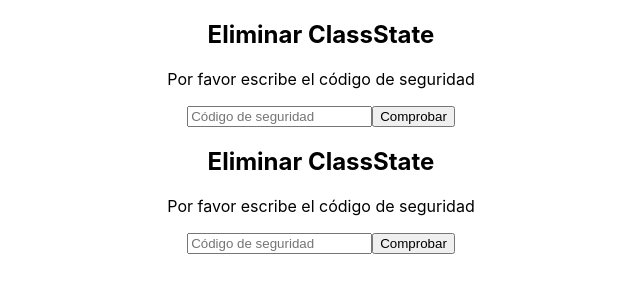
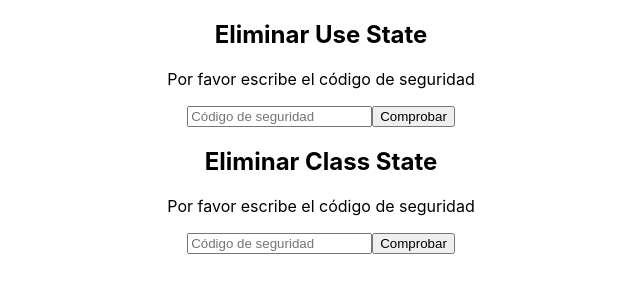
Before and after one commit to luisrivas123/seguridad-app, a React (Create React App) app: page / in a window 1280 px wide. Shown: the top 300 px of the page, without its empty margins (319-959 px from the left). Built offline with nearby package versions, Linux system fonts and the light colour scheme.

Commit message:
Manejo del estados con componentes de tipo función o clases

```diff
--- a/src/App.js
+++ b/src/App.js
@@ -6,8 +6,9 @@
 function App() {
   return (
     <div className="App">
-      <UseState />
-      <ClassState />
+      {/* Propiedade igual que atributos en html */}
+      <UseState name="Use State" />
+      <ClassState name="Class State" />
     </div>
   );
 }
--- a/src/ClassState.js
+++ b/src/ClassState.js
@@ -3,15 +3,40 @@
 // Componente creado con clases
 
 class ClassState extends React.Component {
+    // Manejo del estdo con clases
+    constructor(props){
+        // Función super para modificar "this" en una clase se llama desde el costructoa a "super"
+        // Se pasan las props a
+        super(props);
+        // Objeto con cada uno de los estados
+        this.state = {
+            // Estado de error para la prueba del código de seguridad
+            error: false,
+        };
+    }
+
     render() {
         return(
             <div>
-                <h2>Eliminar ClassState</h2>
+
+                <h2>Eliminar {this.props.name}</h2>
 
                 <p>Por favor escribe el código de seguridad</p>
 
+                {this.state.error && (
+                <p>Error: El código es incorrecto</p>
+                )}
+
                 <input placeholder="Código de seguridad"/>
-                <button>Comprobar</button>
+                <button
+                    // se utiliza la función "setSate" que viene del metodo "React.Compoent"
+                    // Se crea un evento en el boton y se le envia la función con el actualizador del estado
+                    // Se indica que estado actualizar enviando un objeto
+                    onClick={() =>
+                        // Actualizar el estado
+                        this.setState({ error: !this.state.error})
+                    }
+                >Comprobar</button>
             </div>
         );
     }
--- a/src/UseState.js
+++ b/src/UseState.js
@@ -1,16 +1,31 @@
 import React from "react";
 
 // creando componente usando funciones
+// Se definen las propiedades
+function UseState({ name }) {
+    // Se crea un estado de error
+    const [error, setError] = React.useState(false);
 
-function UseState() {
     return (
         <div>
-            <h2>Eliminar ClassState</h2>
+            {/* si el argumento es props usar props.name */}
+            <h2>Eliminar {name}</h2>
 
             <p>Por favor escribe el código de seguridad</p>
 
+            {/* Si error es verdadero renderiza */}
+
+            {error && (
+                <p>Error: El código es incorrecto</p>
+            )}
+
             <input placeholder="Código de seguridad"/>
-            <button>Comprobar</button>
+            <button
+                // Actualizar estado con un evento onClick en el boton
+                // Funciones "prevState" dentro de los actualizadores del estado para la función setError
+                // "setError(prevState => !prevState)"
+                onClick={() => setError(!error)}
+            >Comprobar</button>
         </div>
     );
 }
```
